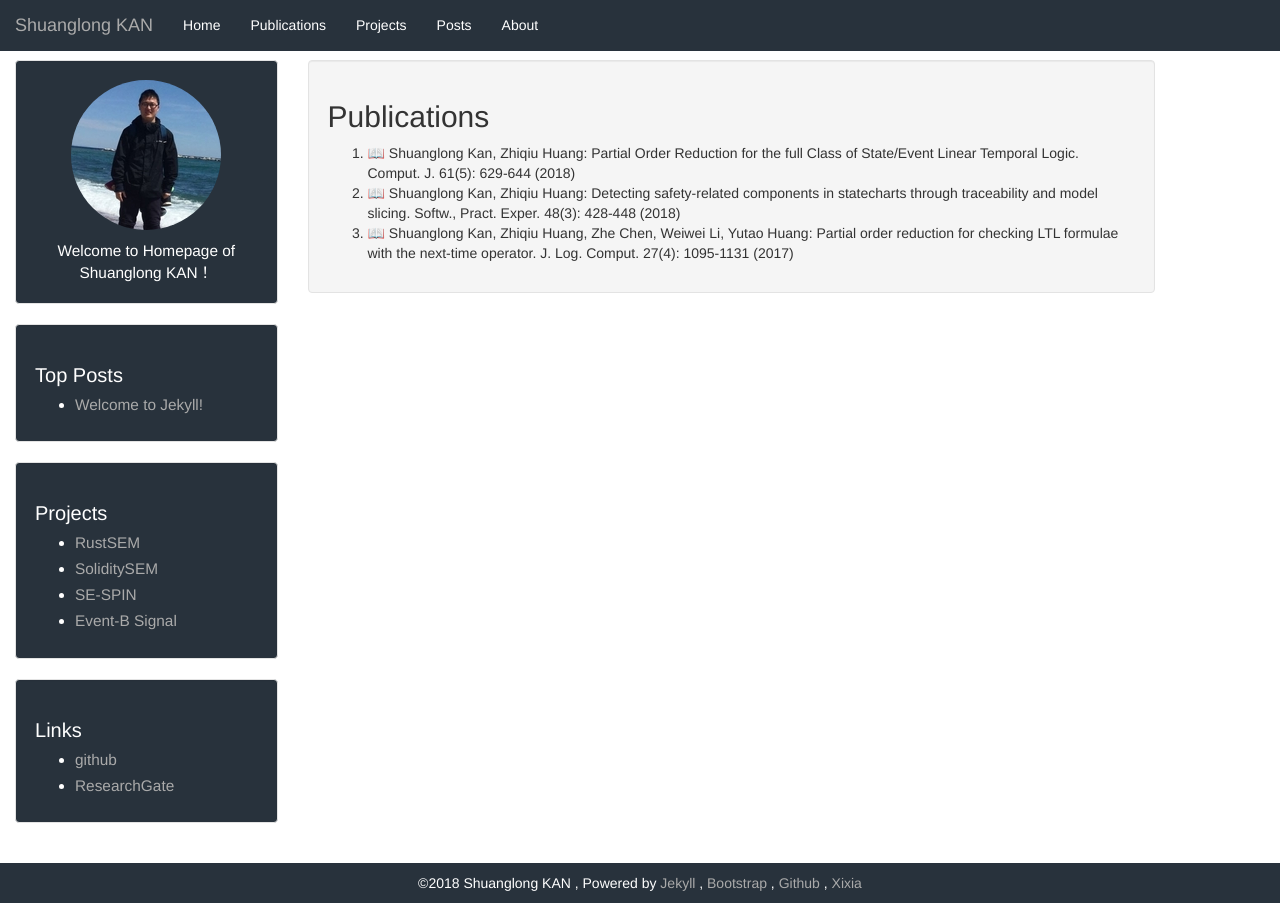
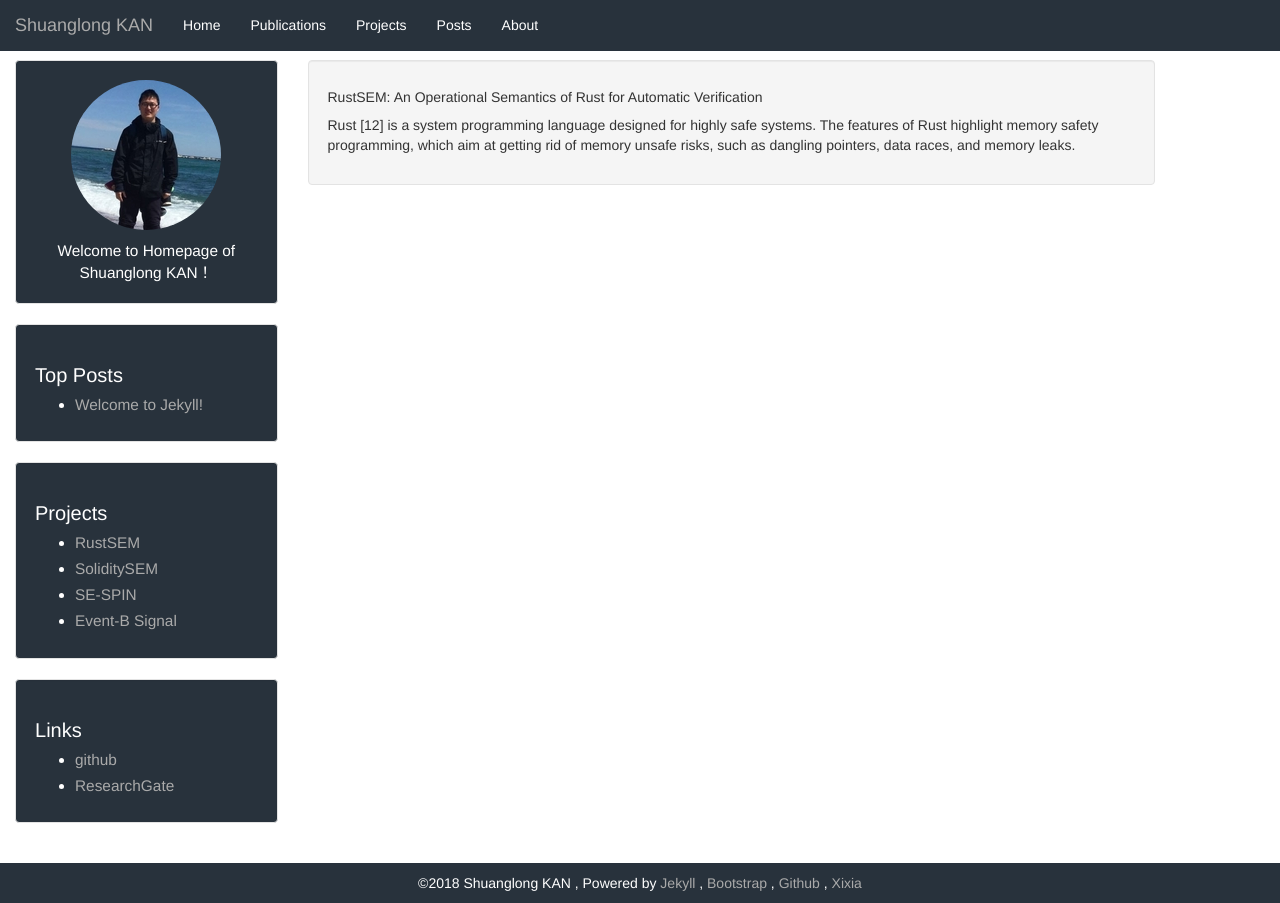
Before and after one commit to ShlKan/kanshuanglong.github.io, a Jekyll site: the page built from projects/pj1.html, in a window 1280 px wide. Built offline with Jekyll 4.4.1, drawn with Linux system fonts in a browser that asks for light colours.

Commit message:
Update pj1.html

```diff
--- a/projects/pj1.html
+++ b/projects/pj1.html
@@ -3,12 +3,10 @@ layout: default
 ---
 
 <div class="well">
-    <h2>Publications</h2>
+    <h5> RustSEM: An Operational Semantics of Rust for Automatic Verification </h5>
     <p>
-    <ol type="1">
-        <li> &#x1F4D6 Shuanglong Kan, Zhiqiu Huang: Partial Order Reduction for the full Class of State/Event Linear Temporal Logic. Comput. J. 61(5): 629-644 (2018)</li>
-        <li> &#x1F4D6 Shuanglong Kan, Zhiqiu Huang: Detecting safety-related components in statecharts through traceability and model slicing. Softw., Pract. Exper. 48(3): 428-448 (2018)</li>
-        <li> &#x1F4D6 Shuanglong Kan, Zhiqiu Huang, Zhe Chen, Weiwei Li, Yutao Huang: Partial order reduction for checking LTL formulae with the next-time operator. J. Log. Comput. 27(4): 1095-1131 (2017)</li>
-    </ol>
+       Rust [12] is a system programming language designed for highly safe systems.
+    The features of Rust highlight memory safety programming, which aim at getting
+    rid of memory unsafe risks, such as dangling pointers, data races, and memory leaks.
     </p>
 </div>
```
